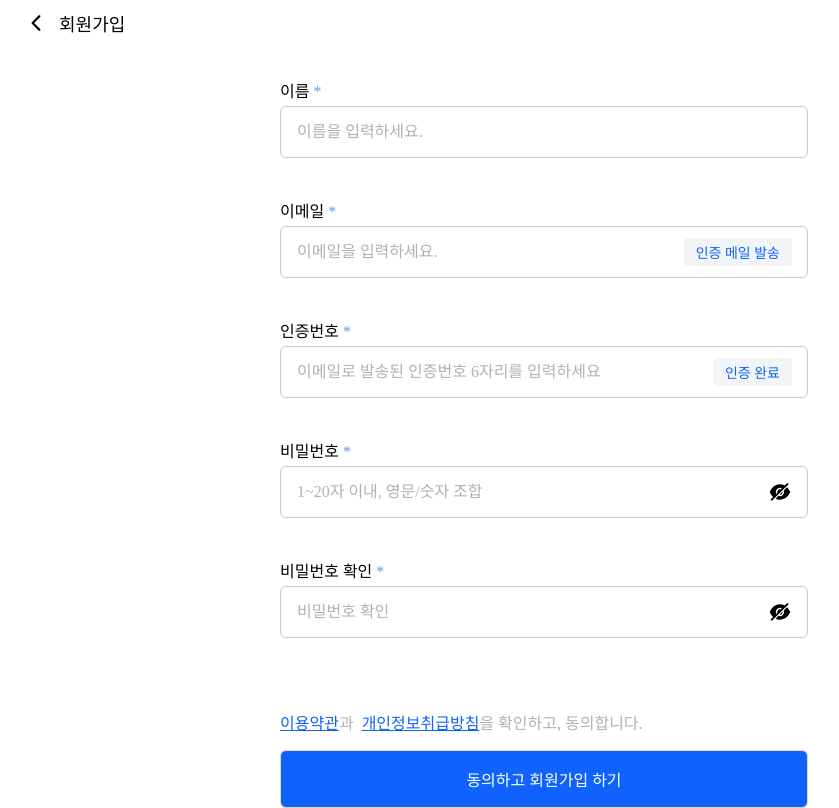
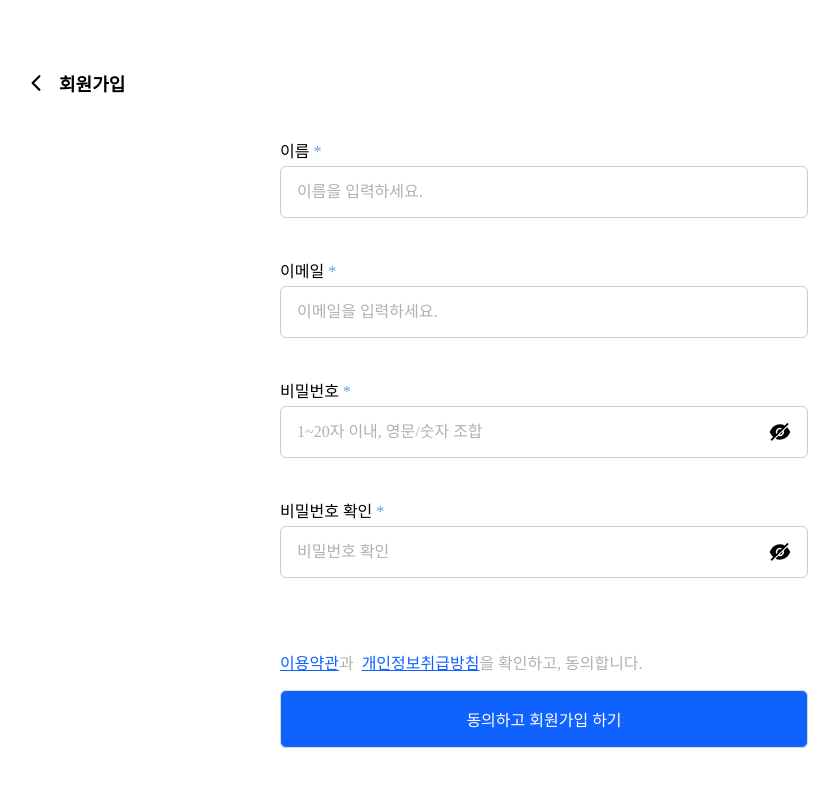
Before and after one commit to UMC-CARDIFY/Client-V1, a React (Vite) app: page /sign-up in a window 1280 px wide. Shown: the whole page, without its empty margins (96-935 px from the left). Built offline with nearby package versions, Linux system fonts and the light colour scheme.

Commit message:
feat: 회원가입 이메일 인증 제거

```diff
--- a/src/pages/SignUp/index.jsx
+++ b/src/pages/SignUp/index.jsx
@@ -49,7 +49,7 @@ const Title = styled.p`
   font-family: Pretendard;
   font-size: 1.125rem;
   font-style: normal;
-  font-weight: 500;
+  font-weight: 600;
   line-height: normal;
 `;
 
@@ -73,7 +73,7 @@ const InputText = styled.p`
   font-family: Pretendard;
   font-size: 1rem;
   font-style: normal;
-  font-weight: 400;
+  font-weight: 500;
   line-height: normal;
   align-self: flex-start;
   margin: 0;
@@ -108,7 +108,7 @@ const Input = styled.input`
   font-family: Pretendard;
   font-size: 1rem;
   font-style: normal;
-  font-weight: 400;
+  font-weight: 500;
   line-height: normal;
   box-sizing: border-box;
 
@@ -131,7 +131,7 @@ const ErrorMessage = styled.p`
   font-family: Pretendard;
   font-size: 0.75rem;
   font-style: normal;
-  font-weight: 400;
+  font-weight: 500;
   line-height: normal;
   margin: 0.25rem 0 0 0;
   align-self: flex-start;
@@ -170,63 +170,13 @@ const HiddenEye = styled(AiFillEyeInvisible)`
             }
 `;
 
-const SendMailButton = styled.button`
-  position: absolute;
-  right: 1rem;
-  top: 50%;
-  transform: translateY(-50%);
-  justify-content: center;
-  align-items: center;
-  padding: 0.25rem 0.75rem;
-  background-color: ${(props) => (props.sent ? '#F0F0F0' : '#F2F4F8')};
-  color: ${(props) => (props.sent ? '#767676' : '#0F62FE')};
-  border: none;
-  border-radius: 0.25rem;
-  cursor: pointer;
-
-  font-family: Pretendard;
-  font-size: 0.875rem;
-  font-style: normal;
-  font-weight: 500;
-  line-height: normal;
-
-  &:hover {
-    background-color: #EBEEF1;
-  }
-`;
-
-const VerifyCodeButton = styled.button`
-  position: absolute;
-  right: 1rem;
-  top: 50%;
-  transform: translateY(-50%);
-  justify-content: center;
-  align-items: center;
-  padding: 0.25rem 0.75rem;
-  background-color: #F2F4F8;
-  color: #0F62FE;
-  border: none;
-  border-radius: 0.25rem;
-  cursor: pointer;
-
-  font-family: Pretendard;
-  font-size: 0.875rem;
-  font-style: normal;
-  font-weight: 500;
-  line-height: normal;
-
-  &:hover {
-    background-color: #EBEEF1;
-  }
-`;
-
 const AgreeText = styled.div`
   display: flex;
   color: var(--B1B1B1, #B1B1B1);
   font-family: Pretendard;
   font-size: 1rem;
   font-style: normal;
-  font-weight: 400;
+  font-weight: 500;
   line-height: normal;
   margin-top: 1rem;
   align-self: flex-start;
@@ -254,7 +204,7 @@ const VerifyButton = styled.button`
     font-family: Pretendard;
     font-size: 1rem;
     font-style: normal;
-    font-weight: 400;
+    font-weight: 500;
     line-height: normal;
 
       &:hover {
@@ -268,13 +218,10 @@ export const SignUp = () => {
     const { errors, validateField } = useFormValidation();
     const [passwordVisible, setPasswordVisible] = useState(false);
     const [passwordCheckVisible, setPasswordCheckVisible] = useState(false);
-    const [emailSent, setEmailSent] = useState(false);
     const [name, setName] = useState('');
     const [email, setEmail] = useState('');
-    const [verificationCode, setVerificationCode] = useState('');
     const [password, setPassword] = useState('');
     const [passwordCheck, setPasswordCheck] = useState('');
-
 
     const clickPasswordVisible = () => {
         setPasswordVisible(!passwordVisible);
@@ -282,11 +229,6 @@ export const SignUp = () => {
     const clickPasswordCheckVisible = () => {
         setPasswordCheckVisible(!passwordCheckVisible);
     }
-
-    const sendVerificationEmail = () => {
-        setEmailSent(true);
-        // 이메일 인증 요청 로직 추가하기
-    };
 
     const handleSignUp = async () => {
       try {
@@ -314,7 +256,6 @@ export const SignUp = () => {
         !errors.passwordCheck &&
         name &&
         email &&
-        verificationCode &&
         password &&
         passwordCheck === password
       ) {
@@ -363,29 +304,7 @@ export const SignUp = () => {
                 }}
                 hasError={!!errors.email}
               />
-              <SendMailButton onClick={sendVerificationEmail} sent={emailSent}>
-                {emailSent ? '메일 발송 완료' : '인증 메일 발송'}
-              </SendMailButton>
               {errors.email && <ErrorMessage>{errors.email}</ErrorMessage>}
-            </InputWrapper>
-
-            <InputText>
-              인증번호 <span style={{ color: '#699BF7' }}>*</span>
-            </InputText>
-            <InputWrapper>
-              <Input
-                id="verification"
-                type="text"
-                placeholder="이메일로 발송된 인증번호 6자리를 입력하세요"
-                value={verificationCode}
-                onChange={(e) => {
-                  setVerificationCode(e.target.value);
-                  validateField('verificationCode', e.target.value);
-                }}
-                hasError={!!errors.verificationCode}
-              />
-              <VerifyCodeButton>인증 완료</VerifyCodeButton>
-              {errors.verificationCode && <ErrorMessage>{errors.verificationCode}</ErrorMessage>}
             </InputWrapper>
 
             <InputText>
--- a/src/pages/SignUp/useFormValidation.jsx
+++ b/src/pages/SignUp/useFormValidation.jsx
@@ -2,7 +2,6 @@ import { useState } from 'react';
 import {
   validateName,
   validateEmail,
-  validateVerificationCode,
   validatePassword,
   validatePasswordCheck
 } from './validation';
@@ -18,9 +17,6 @@ export const useFormValidation = () => {
         break;
       case 'email':
         errorMessage = validateEmail(value);
-        break;
-      case 'verificationCode':
-        errorMessage = validateVerificationCode(value);
         break;
       case 'password':
         errorMessage = validatePassword(value);
--- a/src/pages/SignUp/validation.jsx
+++ b/src/pages/SignUp/validation.jsx
@@ -10,13 +10,6 @@ export const validateName = (value) => {
       return '이메일을 입력해 주세요.';
     } else if (!/\S+@\S+\.\S+/.test(value)) {
       return '이메일을 올바르게 입력해 주세요.';
-    }
-    return '';
-  };
-
-  export const validateVerificationCode = (value) => {
-    if (!value) {
-      return '인증번호를 입력해 주세요.';
     }
     return '';
   };
```
